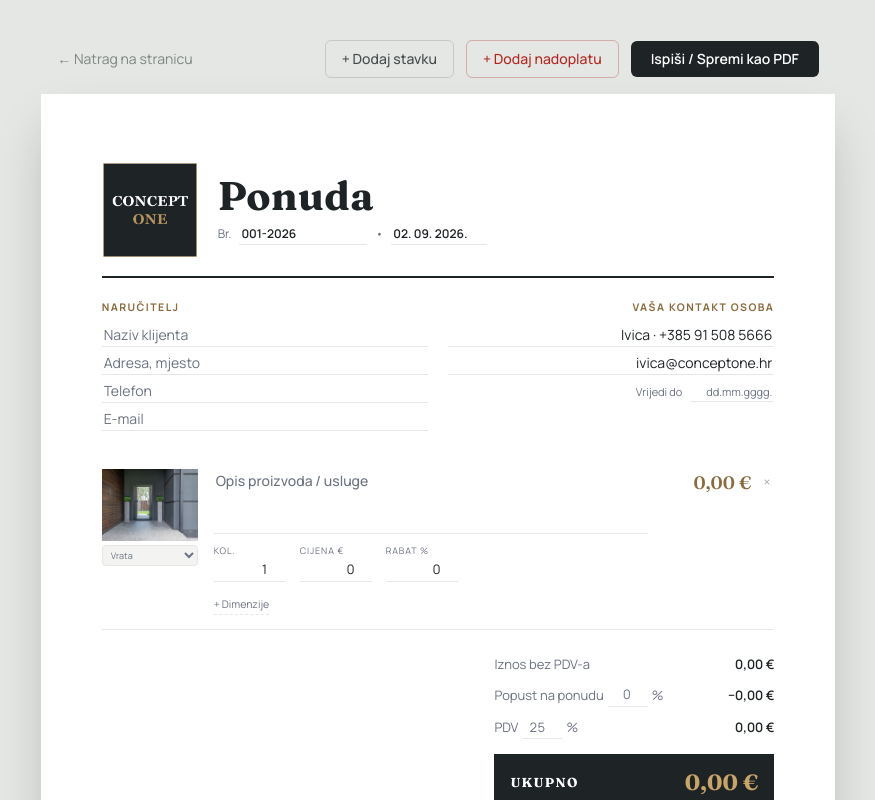
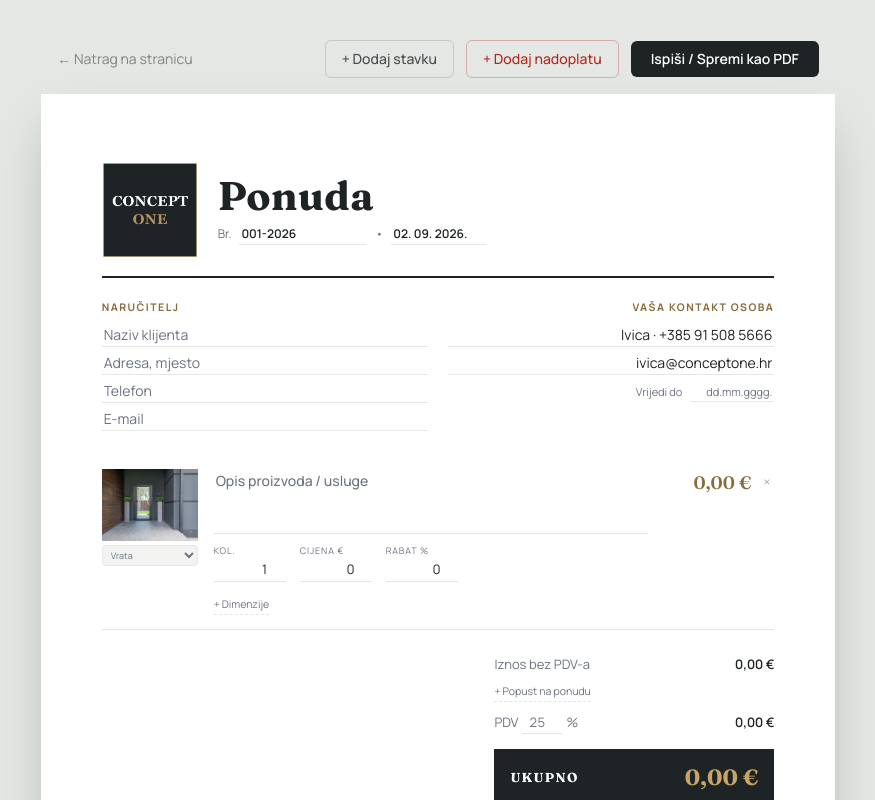
Before and after one commit to Tamara-Codes/concept-one, a Next.js app: page /ponuda in a window 1280 px wide. Shown: the top 800 px of the page, without its empty margins (202-1077 px from the left). Built offline with nearby package versions, Linux system fonts and the light colour scheme; a web font is replaced by a local one.

Commit message:
Make Popust na ponudu optional
Hidden by default behind a toggle, same pattern as Dimenzije, with a
way to remove it again once added.

```diff
--- a/src/app/ponuda/PonudaForm.tsx
+++ b/src/app/ponuda/PonudaForm.tsx
@@ -74,6 +74,7 @@ export default function PonudaForm() {
 
   const [items, setItems] = useState<Item[]>([newItem("/images/pages/cat-vrata.jpg")]);
   const [discountPct, setDiscountPct] = useState(0);
+  const [showDiscount, setShowDiscount] = useState(false);
   const [vatRate, setVatRate] = useState(25);
 
   const [paymentTerms, setPaymentTerms] = useState(
@@ -368,6 +369,7 @@ export default function PonudaForm() {
             <span>Iznos bez PDV-a</span>
             <b>{money(subtotal)}</b>
           </div>
+          {showDiscount ? (
             <div className="d3-subrow">
               <span className="flex items-center gap-1">
                 Popust na ponudu
@@ -378,9 +380,26 @@ export default function PonudaForm() {
                   className="field w-10 text-right"
                 />
                 %
+                <button
+                  onClick={() => {
+                    setShowDiscount(false);
+                    setDiscountPct(0);
+                  }}
+                  className="no-print d3-remove-inline"
+                  aria-label="Ukloni popust"
+                >
+                  &times;
+                </button>
               </span>
               <b>&minus;{money(discountAmount)}</b>
             </div>
+          ) : (
+            <div className="d3-subrow no-print">
+              <button onClick={() => setShowDiscount(true)} className="d3-adddim">
+                + Popust na ponudu
+              </button>
+            </div>
+          )}
           <div className="d3-subrow">
             <span className="flex items-center gap-1">
               PDV
```
Lines whose indentation alone changed are shown as unchanged.
